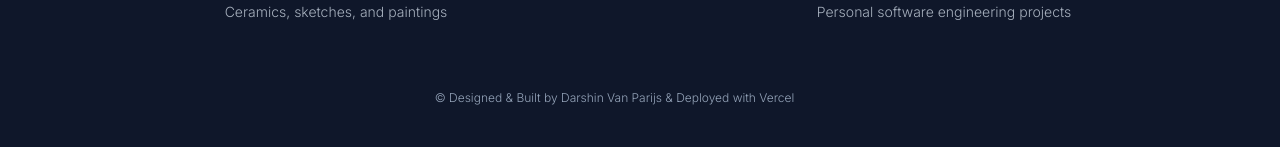
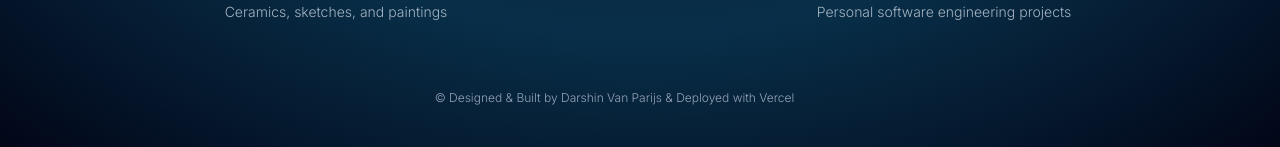
Before and after one commit to DDVVPP/PortfolioV2, a Next.js app: page / in a window 1280 px wide. Shown: the part 650-797 px from the top of the page. Built offline with nearby package versions, Linux system fonts and the light colour scheme.

Commit message:
style: added gradient background

```diff
--- a/app/(root)/layout.tsx
+++ b/app/(root)/layout.tsx
@@ -5,7 +5,7 @@ import Footer from '@/components/shared/Footer';
 
 const Layout = async ({ children }: { children: React.ReactNode }) => {
   return (
-    <div className="bg-slate-900">
+    <div>
       <main className="flex min-h-fit max-md:flex-col">
         <div className="sticky ml-10 mt-[190px] rounded-xl max-md:mx-8 max-md:mt-10 md:w-1/4">
           <Navbar />
--- a/app/globals.css
+++ b/app/globals.css
@@ -1,30 +1,6 @@
 @tailwind base;
 @tailwind components;
 @tailwind utilities;
-
-:root {
-  --foreground-rgb: 0, 0, 0;
-  --background-start-rgb: 214, 219, 220;
-  --background-end-rgb: 255, 255, 255;
-}
-
-@media (prefers-color-scheme: dark) {
-  :root {
-    --foreground-rgb: 255, 255, 255;
-    --background-start-rgb: 0, 0, 0;
-    --background-end-rgb: 0, 0, 0;
-  }
-}
-
-body {
-  color: rgb(var(--foreground-rgb));
-  background: linear-gradient(
-      to bottom,
-      transparent,
-      rgb(var(--background-end-rgb))
-    )
-    rgb(var(--background-start-rgb));
-}
 
 @layer utilities {
   .text-balance {
--- a/app/layout.tsx
+++ b/app/layout.tsx
@@ -16,7 +16,10 @@ export default function RootLayout({
   children: React.ReactNode;
 }>) {
   return (
-    <html lang="en" className="bg-slate-900">
+    <html
+      lang="en"
+      className="h-screen bg-gradient-radial from-slate-900 via-sky-950 to-slate-950"
+    >
       <body className={inter.className}>
         <div>{children}</div>
       </body>
--- a/app/page.tsx
+++ b/app/page.tsx
@@ -3,7 +3,7 @@ import Footer from '@/components/shared/Footer';
 
 const HomeWrapper = () => {
   return (
-    <div className="w-full bg-slate-900">
+    <div className="w-full">
       <Home />
       <Footer isHomePage={true} />
     </div>
--- a/components/Architecture.tsx
+++ b/components/Architecture.tsx
@@ -20,7 +20,7 @@ const Architecture = () => {
               key={item.company}
               href={item.website}
               target="_blank"
-              className="group rounded-lg p-4 pl-3 duration-300 hover:bg-slate-900 max-md:px-3"
+              className="group rounded-lg p-4 pl-3 duration-300 hover:bg-slate-900/80 max-md:px-3"
             >
               <div className="flex gap-x-4 text-sm text-slate-300 max-md:flex-col max-md:gap-x-0">
                 <p className="min-w-44 uppercase text-slate-300">{item.date}</p>
--- a/components/Children.tsx
+++ b/components/Children.tsx
@@ -18,7 +18,7 @@ const Children = ({ children }: { children: React.ReactNode }) => {
 
   return (
     <div
-      className={`mr-10 mt-12 flex h-fit max-w-[1600px] justify-center rounded-2xl bg-dark-800 max-md:mx-8 max-md:mt-0 md:w-full ${isRounded()}`}
+      className={`mr-10 mt-12 flex h-fit max-w-[1600px] justify-center rounded-2xl bg-dark-800/65 max-md:mx-8 max-md:mt-0 md:w-full ${isRounded()}`}
     >
       {' '}
       {children}
--- a/components/Navbar.tsx
+++ b/components/Navbar.tsx
@@ -30,7 +30,7 @@ const Navbar = () => {
             <Link
               key={item.route}
               href={item.route}
-              className={`${isSelected ? 'rounded-xl bg-dark-800 px-6 py-4 font-normal text-red-400 duration-300 max-md:rounded-b-none max-md:p-3 md:rounded-r-none' : 'px-6 py-4 duration-300 hover:text-red-400 max-md:p-3'}`}
+              className={`${isSelected ? 'rounded-xl bg-dark-800/65 px-6 py-4 font-normal text-red-400 duration-300 max-md:rounded-b-none max-md:p-3 md:rounded-r-none' : 'px-6 py-4 duration-300 hover:text-red-400 max-md:p-3'}`}
               prefetch={false}
             >
               {item.title}
--- a/components/Software.tsx
+++ b/components/Software.tsx
@@ -19,7 +19,7 @@ const Software = () => {
               key={item.company}
               href={item.website}
               target="_blank"
-              className="group rounded-lg p-4 pl-3 duration-300 hover:bg-slate-900 max-md:px-3"
+              className="group rounded-lg p-4 pl-3 duration-300 hover:bg-slate-900/80 max-md:px-3"
             >
               <div className="flex gap-x-4 text-sm text-slate-300 max-md:flex-col max-md:gap-x-0">
                 <p className="min-w-44 uppercase text-slate-300">{item.date}</p>
--- a/components/shared/Footer.tsx
+++ b/components/shared/Footer.tsx
@@ -2,7 +2,7 @@ const Footer = ({ isHomePage }: { isHomePage: boolean }) => {
   return (
     <footer
       className={`flex w-full py-5 pr-[51px] align-bottom text-xs font-light text-slate-400  max-md:justify-center max-md:text-wrap max-md:px-12 max-md:text-center ${
-        isHomePage ? `mb-0  justify-center bg-slate-900` : `justify-end`
+        isHomePage ? `mb-0  justify-center` : `justify-end`
       }`}
     >
       © Designed & Built by Darshin Van Parijs & Deployed with Vercel
```
